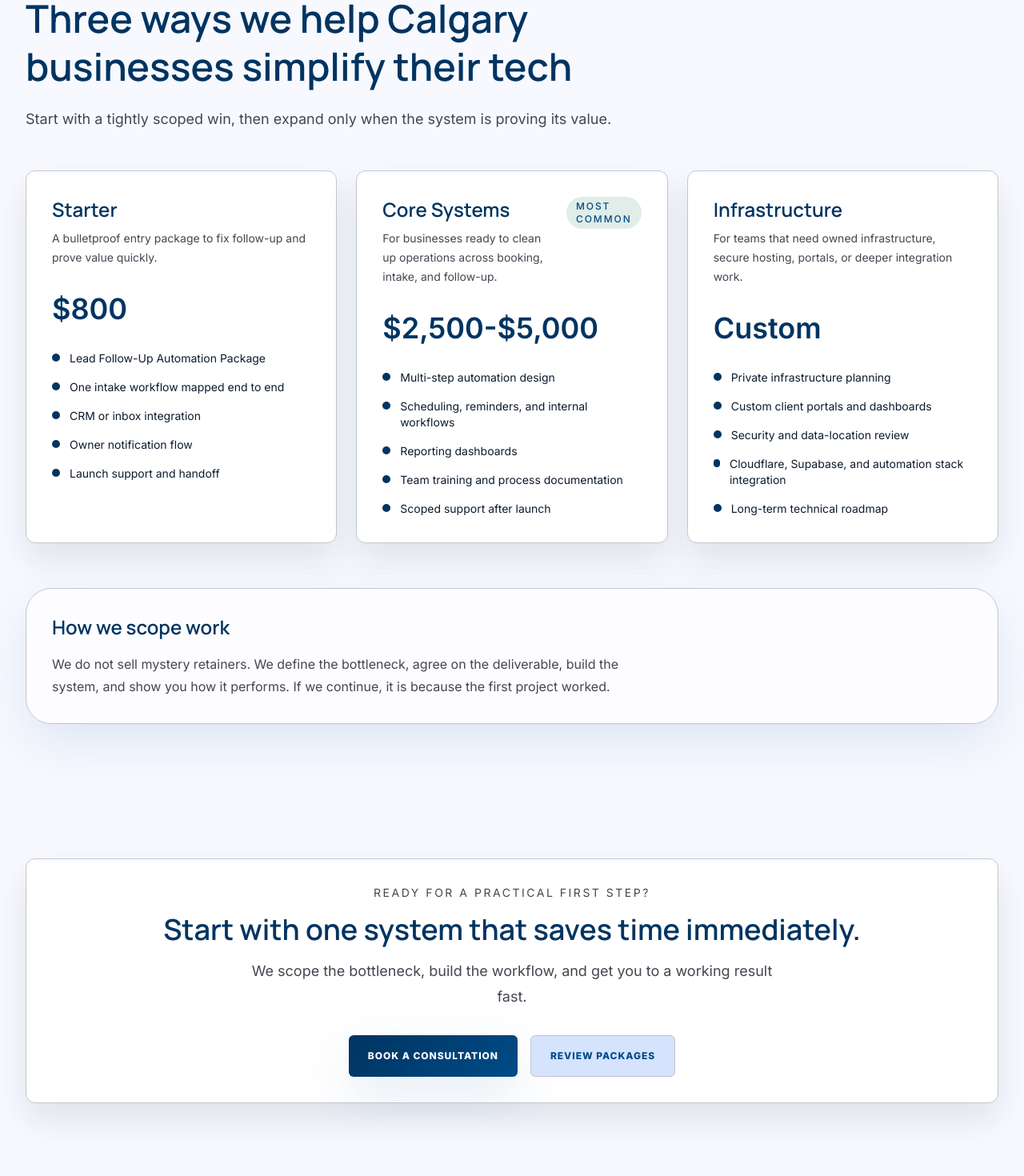
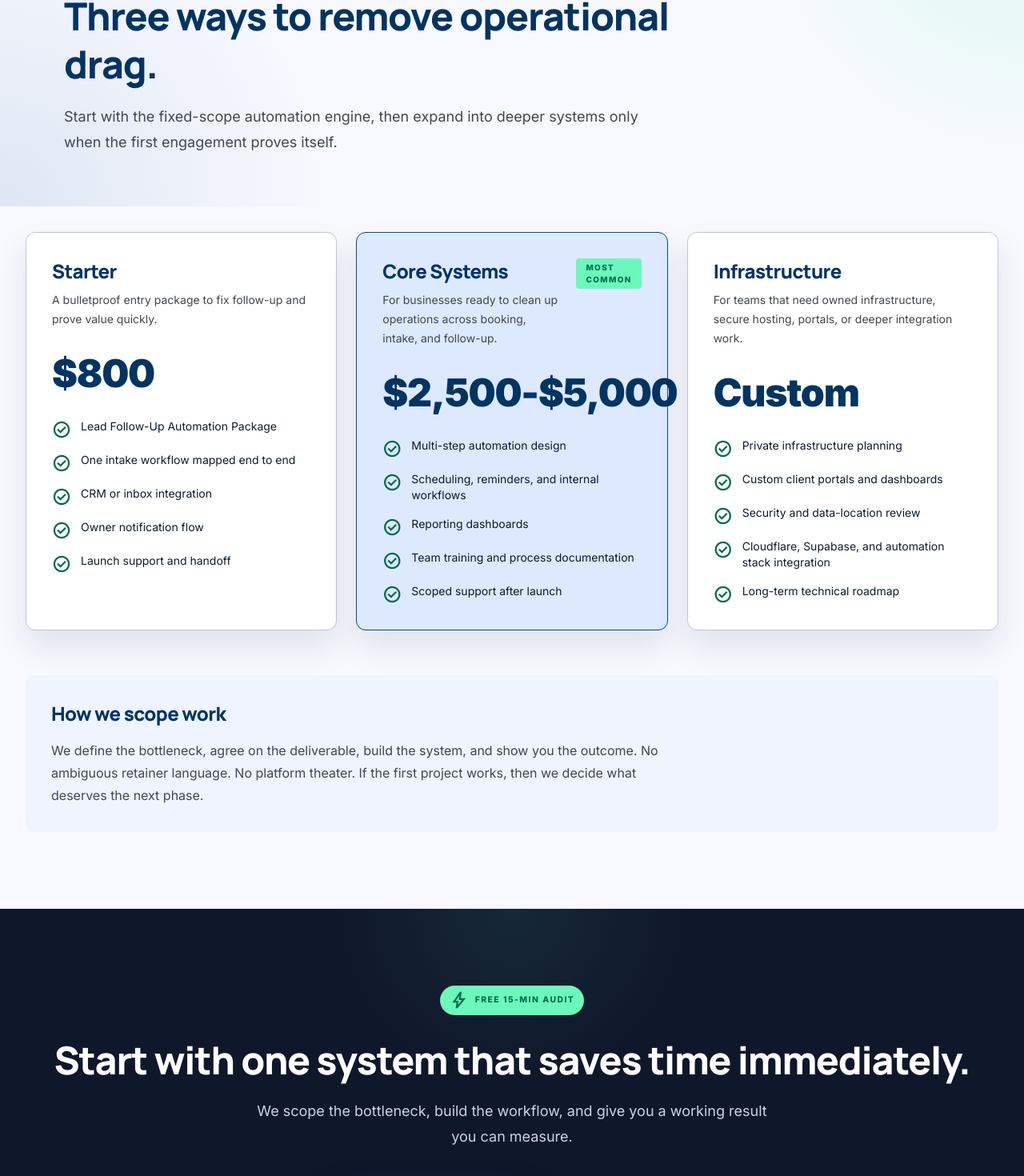
Before and after one commit to mizoz/owned-cloud, a Next.js app: page /services in a window 1280 px wide. Shown: the part 220-1690 px from the top of the page at 80% size. Built offline with nearby package versions, Linux system fonts and the light colour scheme.

Commit message:
Align owned-cloud interior pages with Stitch design

```diff
--- a/src/app/contact/page.tsx
+++ b/src/app/contact/page.tsx
@@ -1,34 +1,47 @@
 import { ContactForm } from "@/components/ContactForm";
 import { Container } from "@/components/Container";
 import { SectionHeading } from "@/components/SectionHeading";
+import { SiteFooter } from "@/components/SiteFooter";
 import { SiteHeader } from "@/components/SiteHeader";
 import { publicEnv } from "@/lib/public-env";
 
 export default function ContactPage() {
   return (
-    <main className="min-h-screen bg-[var(--surface)] text-[var(--ink)]">
+    <main className="min-h-screen bg-[var(--background)] text-[var(--text)]">
       <SiteHeader />
-      <Container className="py-18 lg:py-24">
+      <section className="hero-shell px-6 pb-16 pt-24 lg:px-12">
+        <Container className="max-w-7xl">
+          <SectionHeading
+            eyebrow="Free 15-Min Audit"
+            title="Book the audit or send the operating problem."
+            description="Use the form if you want to outline the current friction in detail. Use the booking panel if you want a direct conversation."
+          />
+        </Container>
+      </section>
+
+      <Container className="pb-16 pt-8 lg:pb-24">
         <div className="grid gap-10 lg:grid-cols-[0.95fr_1.05fr]">
           <div>
-            <SectionHeading
-              eyebrow="Contact"
-              title="Book a consultation or send the details"
-              description="If you already know the pain point, send it over. If not, book time and we will map the bottleneck together."
-            />
-            <div className="mt-8 space-y-4 rounded-[2rem] border border-[var(--line)] bg-white/75 p-8 shadow-[var(--shadow-soft)]">
+            <div className="space-y-4 rounded-xl bg-[var(--surface-container-low)] p-8">
               <div>
-                <p className="text-sm uppercase tracking-[0.18em] text-[var(--muted)]">What to expect</p>
-                <p className="mt-3 leading-7 text-[var(--muted)]">
+                <p className="eyebrow text-[var(--text-muted)]">What to expect</p>
+                <p className="mt-3 leading-7 text-[var(--text-muted)]">
                   A short conversation about your current process, where leads or admin tasks are slipping, and
                   whether the fixed-scope starter package is the right fit.
                 </p>
               </div>
               <div>
-                <p className="text-sm uppercase tracking-[0.18em] text-[var(--muted)]">Best fit</p>
-                <p className="mt-3 leading-7 text-[var(--muted)]">
+                <p className="eyebrow text-[var(--text-muted)]">Best fit</p>
+                <p className="mt-3 leading-7 text-[var(--text-muted)]">
                   Small businesses in Calgary that want practical automation, clearer reporting, and fewer monthly
                   tools to manage.
+                </p>
+              </div>
+              <div>
+                <p className="eyebrow text-[var(--text-muted)]">Fastest path</p>
+                <p className="mt-3 leading-7 text-[var(--text-muted)]">
+                  Bring one concrete problem: slow lead response, handoff failures, inbox chaos, or repetitive admin
+                  tasks. That is enough to scope the first engagement.
                 </p>
               </div>
             </div>
@@ -37,15 +50,15 @@ export default function ContactPage() {
           <div className="space-y-6">
             <ContactForm />
             <div className="card-panel p-5">
-              <p className="text-sm uppercase tracking-[0.18em] text-[var(--muted)]">Book directly</p>
+              <p className="eyebrow text-[var(--text-muted)]">Book directly</p>
               {publicEnv.calendlyUrl ? (
                 <iframe
                   title="Calendly booking"
                   src={publicEnv.calendlyUrl}
-                  className="mt-4 h-[720px] w-full rounded-2xl border border-[var(--line)] bg-white"
+                  className="mt-4 h-[720px] w-full rounded-xl border border-[var(--outline)] bg-white"
                 />
               ) : (
-                <p className="mt-4 leading-7 text-[var(--muted)]">
+                <p className="mt-4 leading-7 text-[var(--text-muted)]">
                   Add `NEXT_PUBLIC_CALENDLY_URL` to embed your booking calendar here.
                 </p>
               )}
@@ -53,6 +66,7 @@ export default function ContactPage() {
           </div>
         </div>
       </Container>
+      <SiteFooter />
     </main>
   );
 }
--- a/src/app/services/page.tsx
+++ b/src/app/services/page.tsx
@@ -1,6 +1,7 @@
 import { CallToAction } from "@/components/CallToAction";
 import { Container } from "@/components/Container";
 import { SectionHeading } from "@/components/SectionHeading";
+import { SiteFooter } from "@/components/SiteFooter";
 import { SiteHeader } from "@/components/SiteHeader";
 
 const serviceTiers = [
@@ -45,37 +46,48 @@ const serviceTiers = [
 
 export default function ServicesPage() {
   return (
-    <main className="min-h-screen bg-[var(--surface)] text-[var(--ink)]">
+    <main className="min-h-screen bg-[var(--background)] text-[var(--text)]">
       <SiteHeader />
-      <Container className="py-18 lg:py-24">
-        <SectionHeading
-          eyebrow="Services"
-          title="Three ways we help Calgary businesses simplify their tech"
-          description="Start with a tightly scoped win, then expand only when the system is proving its value."
-        />
+      <section className="hero-shell px-6 pb-16 pt-24 lg:px-12">
+        <Container className="max-w-7xl">
+          <SectionHeading
+            eyebrow="Automation Packages"
+            title="Three ways to remove operational drag."
+            description="Start with the fixed-scope automation engine, then expand into deeper systems only when the first engagement proves itself."
+          />
+        </Container>
+      </section>
 
-        <div className="mt-12 grid gap-6 lg:grid-cols-3">
+      <Container className="pb-16 pt-8 lg:pb-24">
+        <div className="grid gap-6 lg:grid-cols-3">
           {serviceTiers.map((tier) => (
             <section
               key={tier.name}
-              className={`card-panel flex h-full flex-col ${tier.featured ? "border-[var(--accent)] shadow-[var(--shadow-strong)]" : ""}`}
+              className={`rounded-xl border p-8 shadow-[var(--shadow-card)] ${
+                tier.featured
+                  ? "border-[var(--primary-strong)] bg-[var(--surface-container-high)]"
+                  : "border-[var(--outline)] bg-[var(--surface-container-lowest)]"
+              }`}
             >
               <div className="flex items-start justify-between gap-4">
                 <div>
-                  <h2 className="text-2xl font-semibold text-[var(--ink-strong)]">{tier.name}</h2>
-                  <p className="mt-2 text-sm leading-6 text-[var(--muted)]">{tier.summary}</p>
+                  <h2 className="text-2xl font-extrabold tracking-tight text-[var(--primary)]">{tier.name}</h2>
+                  <p className="mt-2 text-sm leading-6 text-[var(--text-muted)]">{tier.summary}</p>
                 </div>
                 {tier.featured ? (
-                  <span className="rounded-full bg-[var(--accent-soft)] px-3 py-1 text-xs font-medium uppercase tracking-[0.16em] text-[var(--accent-strong)]">
-                    Most common
+                  <span className="rounded bg-[var(--secondary-soft)] px-3 py-1 text-[0.62rem] font-extrabold uppercase tracking-[0.14em] text-[var(--secondary)]">
+                    Most Common
                   </span>
                 ) : null}
               </div>
-              <div className="mt-8 text-4xl font-semibold text-[var(--ink-strong)]">{tier.price}</div>
-              <ul className="mt-8 space-y-4 text-sm text-[var(--ink)]">
+
+              <div className="mt-8 text-5xl font-black tracking-tight text-[var(--primary)]">{tier.price}</div>
+              <ul className="mt-8 space-y-4 text-sm text-[var(--text)]">
                 {tier.features.map((feature) => (
                   <li key={feature} className="flex items-start gap-3">
-                    <span className="mt-1 inline-block h-2.5 w-2.5 rounded-full bg-[var(--accent)]" />
+                    <span className="material-symbols-outlined mt-0.5 text-base text-[var(--secondary)]">
+                      check_circle
+                    </span>
                     <span>{feature}</span>
                   </li>
                 ))}
@@ -84,16 +96,18 @@ export default function ServicesPage() {
           ))}
         </div>
 
-        <div className="mt-14 rounded-[2rem] border border-[var(--line)] bg-white/75 p-8 shadow-[var(--shadow-soft)]">
-          <h3 className="text-2xl font-semibold text-[var(--ink-strong)]">How we scope work</h3>
-          <p className="mt-4 max-w-3xl leading-7 text-[var(--muted)]">
-            We do not sell mystery retainers. We define the bottleneck, agree on the deliverable, build the
-            system, and show you how it performs. If we continue, it is because the first project worked.
+        <div className="mt-14 rounded-xl bg-[var(--surface-container-low)] p-8">
+          <h3 className="text-2xl font-extrabold tracking-tight text-[var(--primary)]">How we scope work</h3>
+          <p className="mt-4 max-w-3xl leading-7 text-[var(--text-muted)]">
+            We define the bottleneck, agree on the deliverable, build the system, and show you the outcome.
+            No ambiguous retainer language. No platform theater. If the first project works, then we decide what
+            deserves the next phase.
           </p>
         </div>
       </Container>
 
       <CallToAction />
+      <SiteFooter />
     </main>
   );
 }
--- a/src/components/CallToAction.tsx
+++ b/src/components/CallToAction.tsx
@@ -3,24 +3,26 @@ import { Container } from "@/components/Container";
 
 export function CallToAction() {
   return (
-    <section className="py-18">
-      <Container>
-        <div className="card-panel bg-[linear-gradient(135deg,rgba(60,110,113,0.1),rgba(196,168,120,0.12))] text-center">
-          <p className="text-sm uppercase tracking-[0.18em] text-[var(--muted)]">Ready for a practical first step?</p>
-          <h2 className="mt-4 text-4xl font-semibold text-[var(--ink-strong)]">
+    <section className="relative overflow-hidden bg-slate-900 py-24 text-white">
+      <div className="absolute inset-0 bg-[radial-gradient(circle_at_top,_rgba(108,248,187,0.08),_transparent_28%),linear-gradient(180deg,rgba(15,23,42,0.78),rgba(15,23,42,0.96))]" />
+      <Container className="relative z-10 text-center">
+        <div className="pill-label bg-emerald-500 text-white">
+          <span className="material-symbols-outlined text-sm">bolt</span>
+          Free 15-Min Audit
+        </div>
+        <h2 className="mt-8 text-4xl font-extrabold tracking-tight text-white lg:text-5xl">
           Start with one system that saves time immediately.
         </h2>
-          <p className="mx-auto mt-4 max-w-2xl text-lg leading-8 text-[var(--muted)]">
-            We scope the bottleneck, build the workflow, and get you to a working result fast.
+        <p className="mx-auto mt-6 max-w-2xl text-lg leading-8 text-slate-300">
+          We scope the bottleneck, build the workflow, and give you a working result you can measure.
         </p>
-          <div className="mt-8 flex flex-col justify-center gap-4 sm:flex-row">
+        <div className="mt-10 flex flex-col justify-center gap-4 sm:flex-row">
           <Link href="/contact" className="btn-primary">
-              Book a Consultation
+            Book Your Free 15-Min Audit
           </Link>
-            <Link href="/services" className="btn-secondary">
+          <Link href="/services" className="btn-secondary border-slate-700 bg-slate-800 text-white hover:bg-slate-700">
             Review Packages
           </Link>
-          </div>
         </div>
       </Container>
     </section>
--- a/src/components/SectionHeading.tsx
+++ b/src/components/SectionHeading.tsx
@@ -9,11 +9,11 @@ export function SectionHeading({
 }) {
   return (
     <div className="max-w-3xl">
-      <p className="text-sm uppercase tracking-[0.18em] text-[var(--muted)]">{eyebrow}</p>
-      <h2 className="mt-4 text-4xl font-semibold leading-tight text-[var(--ink-strong)] sm:text-5xl">
+      <p className="eyebrow text-[var(--text-muted)]">{eyebrow}</p>
+      <h2 className="mt-4 text-4xl font-extrabold leading-tight tracking-tight text-[var(--primary)] sm:text-5xl">
         {title}
       </h2>
-      <p className="mt-5 text-lg leading-8 text-[var(--muted)]">{description}</p>
+      <p className="mt-5 text-lg leading-8 text-[var(--text-muted)]">{description}</p>
     </div>
   );
 }
```
Also changed, not shown: src/app/about/page.tsx (+23 -17 lines), src/components/ContactForm.tsx (+6 -4 lines). Lines whose indentation alone changed are shown as unchanged.
